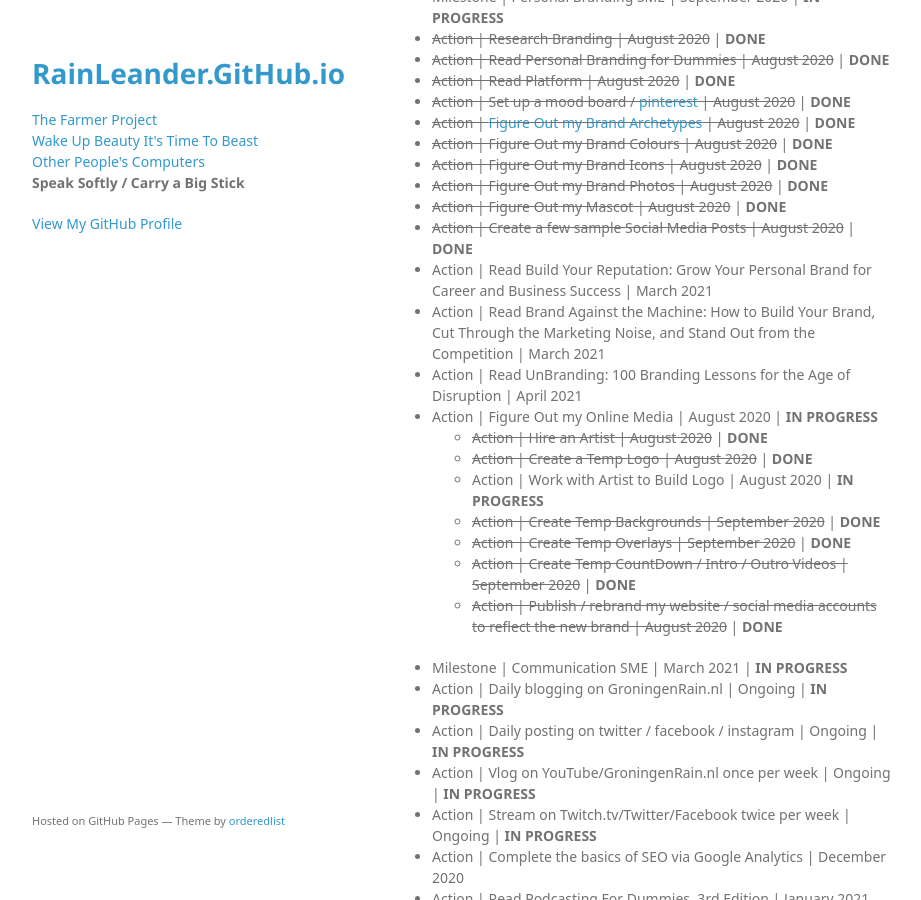
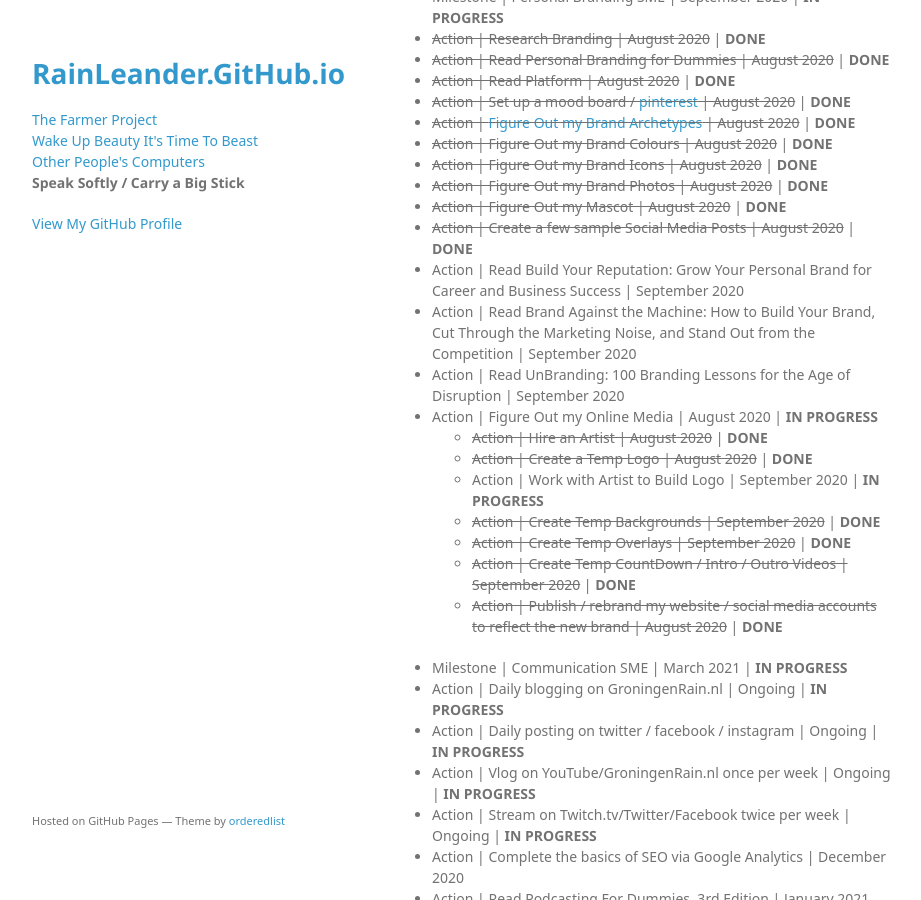
Before and after one commit to rainleander/rainleander.github.io, a Jekyll site: the page speak-softly.html, which Jekyll copies as it is, in a window 1280 px wide and 900 px high, scrolled down 549 px. Shown: the whole window, without its empty margins (178-1099 px from the left). Built offline with Jekyll 4.4.1, drawn with Linux system fonts in a browser that asks for light colours; some web fonts are replaced.

Commit message:
Update speak-softly.html

```diff
--- a/speak-softly.html
+++ b/speak-softly.html
@@ -51,13 +51,13 @@
           <li><del>Action | Figure Out my Brand Photos | August 2020</del> | <b>DONE</b></li>
           <li><del>Action | Figure Out my Mascot | August 2020</del> | <b>DONE</b></li>
           <li><del>Action | Create a few sample Social Media Posts | August 2020</del> | <b>DONE</b></li>
-          <li>Action | Read Build Your Reputation: Grow Your Personal Brand for Career and Business Success | March 2021</li>
-          <li>Action | Read Brand Against the Machine: How to Build Your Brand, Cut Through the Marketing Noise, and Stand Out from the Competition | March 2021</li>
-          <li>Action | Read UnBranding: 100 Branding Lessons for the Age of Disruption | April 2021</li>
+          <li>Action | Read Build Your Reputation: Grow Your Personal Brand for Career and Business Success | September 2020</li>
+          <li>Action | Read Brand Against the Machine: How to Build Your Brand, Cut Through the Marketing Noise, and Stand Out from the Competition | September 2020</li>
+          <li>Action | Read UnBranding: 100 Branding Lessons for the Age of Disruption | September 2020</li>
           <li>Action | Figure Out my Online Media | August 2020 | <b>IN PROGRESS</b></li>
               <ul><li><del>Action | Hire an Artist | August 2020</del> | <b>DONE</b></li>
               <li><del>Action | Create a Temp Logo | August 2020</del> | <b>DONE</b></li>
-              <li>Action | Work with Artist to Build Logo | August 2020 | <b>IN PROGRESS</b></li>
+              <li>Action | Work with Artist to Build Logo | September 2020 | <b>IN PROGRESS</b></li>
               <li><del>Action | Create Temp Backgrounds | September 2020</del> | <b>DONE</b></li>
               <li><del>Action | Create Temp Overlays | September 2020</del> | <b>DONE</b></li>
               <li><del>Action | Create Temp CountDown / Intro / Outro Videos | September 2020</del> | <b>DONE</b></li>
```
